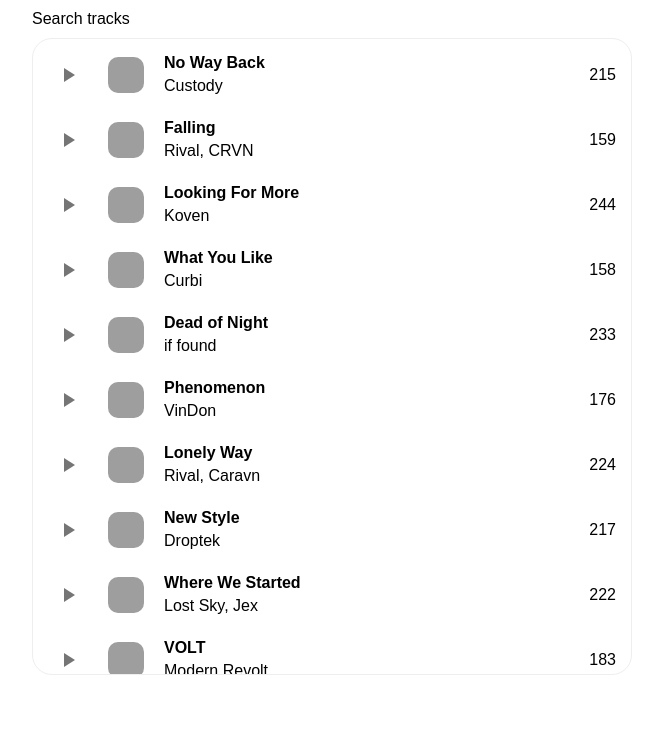
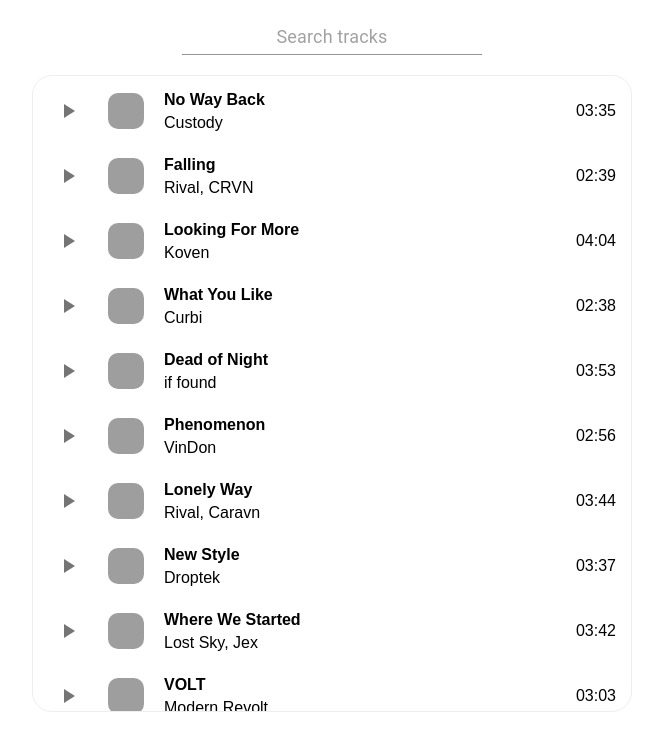
Before and after one commit to Yarklim/react_practice-music_player, a React (Vite) app: page / in a window 1280 px wide. Shown: the top 750 px of the page, without its empty margins (308-971 px from the left). Built offline with nearby package versions, Linux system fonts and the light colour scheme; grey boxes are pictures that could not be loaded.

Commit message:
added search

```diff
--- a/src/components/Track/Track.jsx
+++ b/src/components/Track/Track.jsx
@@ -1,9 +1,12 @@
 import { IconButton } from '@mui/material';
 import { PlayArrow } from '@mui/icons-material';
+import secondsToMMSS from '../../utils/secondsToMMSS';
 import s from './Track.module.scss';
 
 const Track = (track) => {
   const { id, src, preview, title, artists, duration } = track;
+
+  const formattedDuration = secondsToMMSS(duration);
   return (
     <div className={s.track}>
       <IconButton>
@@ -14,7 +17,7 @@ const Track = (track) => {
         <b>{title}</b>
         <p>{artists}</p>
       </div>
-      <p>{duration}</p>
+      <p>{formattedDuration}</p>
     </div>
   );
 };
--- a/src/pages/MainPage/MainPage.jsx
+++ b/src/pages/MainPage/MainPage.jsx
@@ -1,13 +1,39 @@
+import { useState } from 'react';
 import Track from '../../components/Track/Track';
 import tracksList from '../../data/trackList';
+import { Input } from '@mui/material';
 import s from './MainPage.module.scss';
 
+const runSearch = (query) => {
+  if (!query) {
+    return tracksList;
+  }
+
+  const lowerCaseQuery = query.toLowerCase();
+
+  return tracksList.filter(
+    (track) =>
+      track.title.toLowerCase().includes(lowerCaseQuery) ||
+      track.artists.toLowerCase().includes(lowerCaseQuery)
+  );
+};
+
 const MainPage = () => {
+  const [tracks, setTracks] = useState(tracksList);
+
+  const handleChange = (e) => {
+    const foundTracks = runSearch(e.target.value);
+    setTracks(foundTracks);
+  };
   return (
     <div className={s.search}>
-      <>Search tracks</>
+      <Input
+        className={s.input}
+        placeholder="Search tracks"
+        onChange={handleChange}
+      />
       <div className={s.list}>
-        {tracksList?.map((track) => (
+        {tracks?.map((track) => (
           <Track key={track.id} {...track} />
         ))}
       </div>
--- /dev/null
+++ b/src/utils/secondsToMMSS.js
@@ -0,0 +1,3 @@
+import moment from 'moment';
+
+export default (seconds) => moment.utc(seconds * 1000).format('mm:ss');
```
